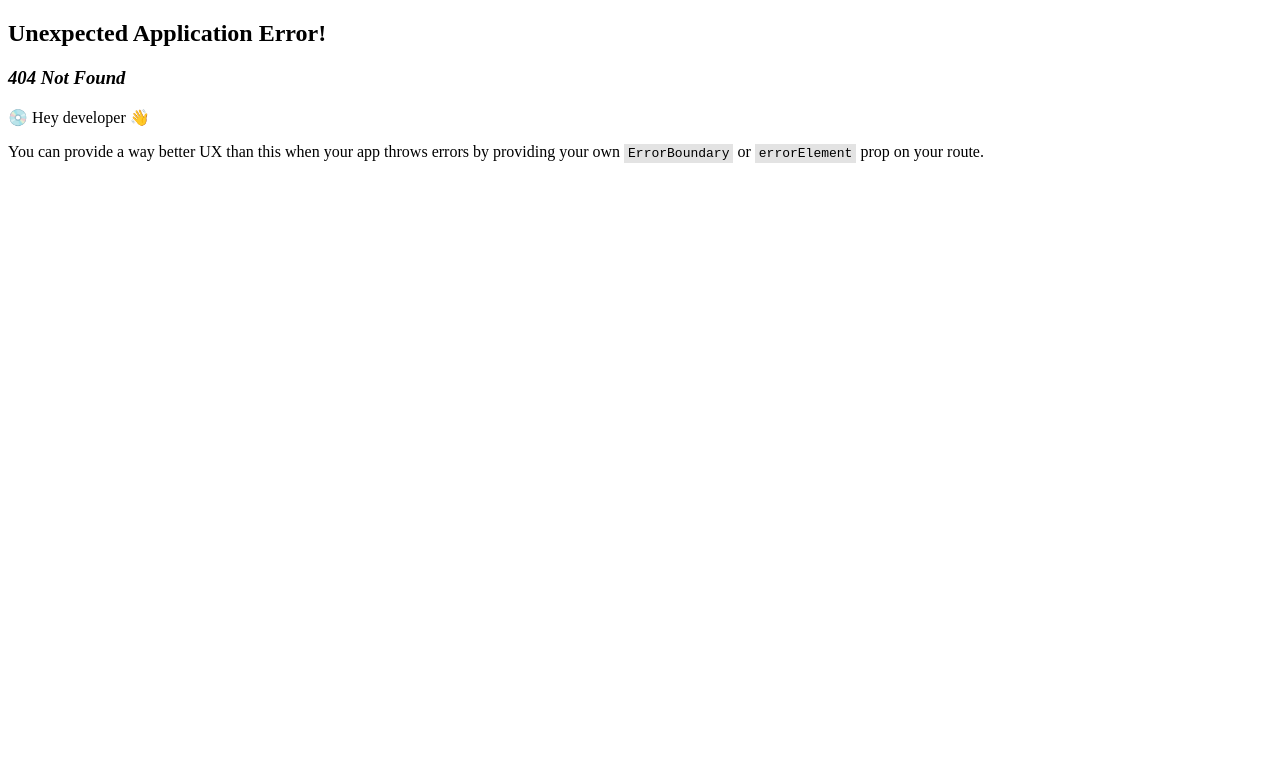
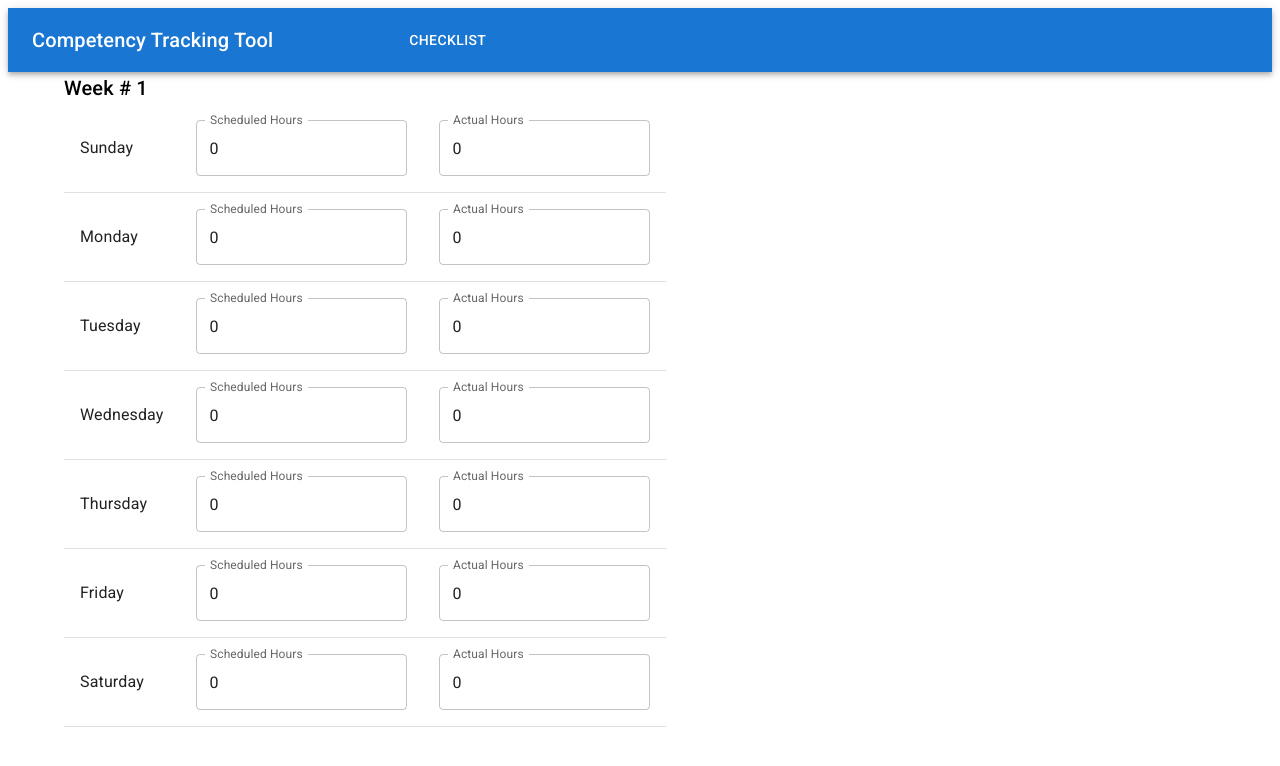
Before and after one commit to PROJ-354/Capstone, a React (Create React App) app in the folder client/: page /schedule in a window 1280 px wide. Before the commit this address had no page. Shown: the top 766 px of the page. Built offline with nearby package versions, Linux system fonts and the light colour scheme.

Commit message:
working on scheules...

```diff
--- a/client/src/App.jsx
+++ b/client/src/App.jsx
@@ -14,6 +14,7 @@ import ViewChecklist, {
 // Pages
 import Login from './pages/Login';
 import Signup from './pages/Signup';
+import ViewSchedule from './pages/student/schedule/ViewSchedule';
 
 const router = createBrowserRouter(
     createRoutesFromElements(
@@ -26,6 +27,7 @@ const router = createBrowserRouter(
                 action={checklistAction}
             />
             <Route path="/signup" element={<Signup />} />
+            <Route path='/schedule' element={<ViewSchedule/>}/>
         </Route>
     )
 );
--- /dev/null
+++ b/client/src/components/schedule/Schedule.jsx
@@ -0,0 +1,32 @@
+import { Table, TableBody, TableCell, TableHead, TableRow, TextField, Typography } from "@mui/material";
+import { Box } from "@mui/system";
+import Week from "./Week";
+
+const data = [
+    {
+        sunday: { scheduledHours: 0, actualHours: 0, },
+        monday: { scheduledHours: 0, actualHours: 0, },
+        tuesday: { scheduledHours: 0, actualHours: 0, },
+        wednesday: { scheduledHours: 0, actualHours: 0, },
+        thursday: { scheduledHours: 0, actualHours: 0, },
+        friday: { scheduledHours: 0, actualHours: 0, },
+        saturday: { scheduledHours: 0, actualHours: 0, },
+    },
+
+]
+
+/**
+ * this component renders a schedule,
+ * aka a list of (8) weeks
+ */
+const Schedule = () => {
+    return (
+        <>
+            {data && data.map((weekData, index) => (
+                <Week weekData={weekData} weekNumber={index+1} />
+            ))}
+        </>
+    );
+}
+
+export default Schedule;
--- /dev/null
+++ b/client/src/components/schedule/Week.jsx
@@ -0,0 +1,141 @@
+import { TableBody, TableCell, TableRow, TextField, Typography } from "@mui/material";
+
+/**
+ *
+ */
+const Week = ({ weekData, weekNumber }) => {
+    return (
+        <>
+            <Typography variant="h6" >Week # {weekNumber}</Typography>
+            <TableBody>
+                <TableRow>
+                    <TableCell>
+                        <Typography>Sunday</Typography>
+                    </TableCell>
+                    <TableCell>
+                        <TextField
+                            label="Scheduled Hours"
+                            value={weekData.sunday.scheduledHours}
+                        />
+                    </TableCell>
+                    <TableCell>
+                        <TextField
+                            label="Actual Hours"
+                            value={weekData.sunday.actualHours}
+                        />
+                    </TableCell>
+                </TableRow>
+
+                <TableRow>
+                    <TableCell>
+                        <Typography>Monday</Typography>
+                    </TableCell>
+                    <TableCell>
+                        <TextField
+                            label="Scheduled Hours"
+                            value={weekData.monday.scheduledHours}
+                        />
+                    </TableCell>
+                    <TableCell>
+                        <TextField
+                            label="Actual Hours"
+                            value={weekData.monday.actualHours}
+                        />
+                    </TableCell>
+                </TableRow>
+
+                <TableRow>
+                    <TableCell>
+                        <Typography>Tuesday</Typography>
+                    </TableCell>
+                    <TableCell>
+                        <TextField
+                            label="Scheduled Hours"
+                            value={weekData.tuesday.scheduledHours}
+                        />
+                    </TableCell>
+                    <TableCell>
+                        <TextField
+                            label="Actual Hours"
+                            value={weekData.tuesday.actualHours}
+                        />
+                    </TableCell>
+                </TableRow>
+
+                <TableRow>
+                    <TableCell>
+                        <Typography>Wednesday</Typography>
+                    </TableCell>
+                    <TableCell>
+                        <TextField
+                            label="Scheduled Hours"
+                            value={weekData.wednesday.scheduledHours}
+                        />
+                    </TableCell>
+                    <TableCell>
+                        <TextField
+                            label="Actual Hours"
+                            value={weekData.wednesday.actualHours}
+                        />
+                    </TableCell>
+                </TableRow>
+
+                <TableRow>
+                    <TableCell>
+                        <Typography>Thursday</Typography>
+                    </TableCell>
+                    <TableCell>
+                        <TextField
+                            label="Scheduled Hours"
+                            value={weekData.thursday.scheduledHours}
+                        />
+                    </TableCell>
+                    <TableCell>
+                        <TextField
+                            label="Actual Hours"
+                            value={weekData.thursday.actualHours}
+                        />
+                    </TableCell>
+                </TableRow>
+
+                <TableRow>
+                    <TableCell>
+                        <Typography>Friday</Typography>
+                    </TableCell>
+                    <TableCell>
+                        <TextField
+                            label="Scheduled Hours"
+                            value={weekData.friday.scheduledHours}
+                        />
+                    </TableCell>
+                    <TableCell>
+                        <TextField
+                            label="Actual Hours"
+                            value={weekData.friday.actualHours}
+                        />
+                    </TableCell>
+                </TableRow>
+
+                <TableRow>
+                    <TableCell>
+                        <Typography>Saturday</Typography>
+                    </TableCell>
+                    <TableCell>
+                        <TextField
+                            label="Scheduled Hours"
+                            value={weekData.saturday.scheduledHours}
+                        />
+                    </TableCell>
+                    <TableCell>
+                        <TextField
+                            label="Actual Hours"
+                            value={weekData.saturday.actualHours}
+                        />
+                    </TableCell>
+                </TableRow>
+            </TableBody>
+        </>
+    );
+}
+
+export default Week;
--- /dev/null
+++ b/client/src/pages/student/schedule/ViewSchedule.jsx
@@ -0,0 +1,32 @@
+import { Container } from "@mui/system";
+import Schedule from "../../../components/schedule/Schedule";
+
+const ViewSchedule = () => {
+    /**
+     * todo: fetch the logged in users schedule
+     */
+
+
+    /**
+     * this function will handle updating this users schedule
+     */
+    function handleUpdate() {
+
+    }
+
+    /**
+     * this function will handle sumbitting this users schedule
+     */
+    function handleSumbit() {
+
+    }
+
+    // render jsx
+    return (
+        <Container>
+            <Schedule/>
+        </Container>
+    );
+}
+
+export default ViewSchedule;
```
Also changed, not shown: client/src/components/schedule/ScheduleList.jsx (added, +11 -0 lines).
